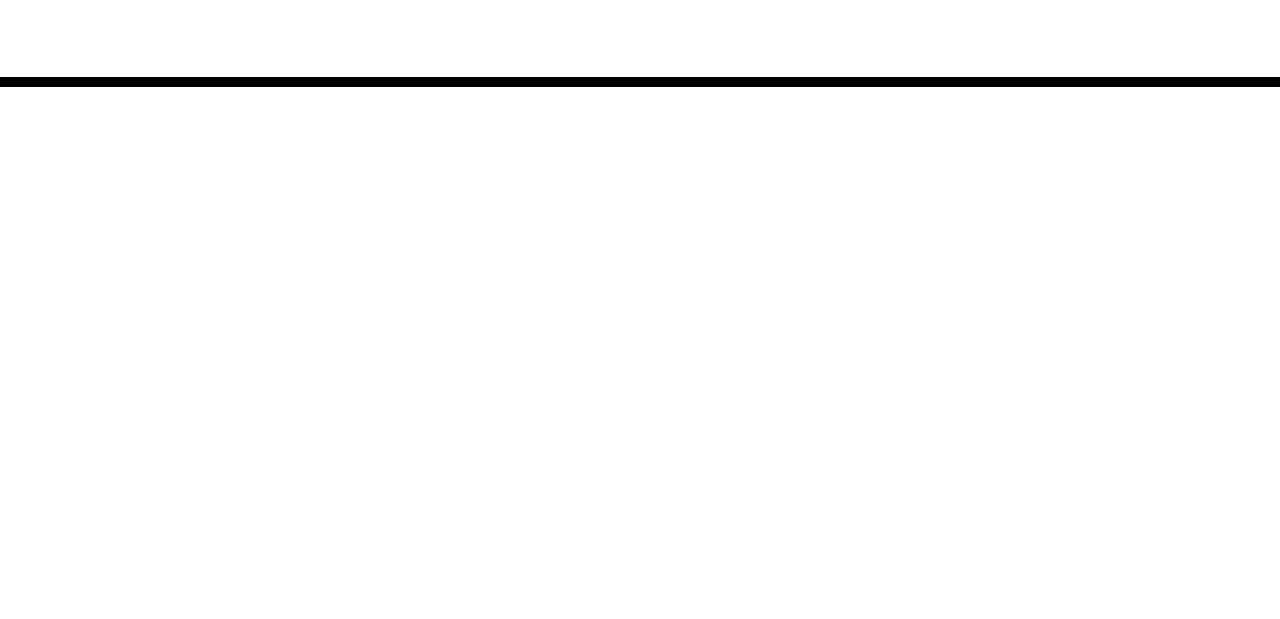
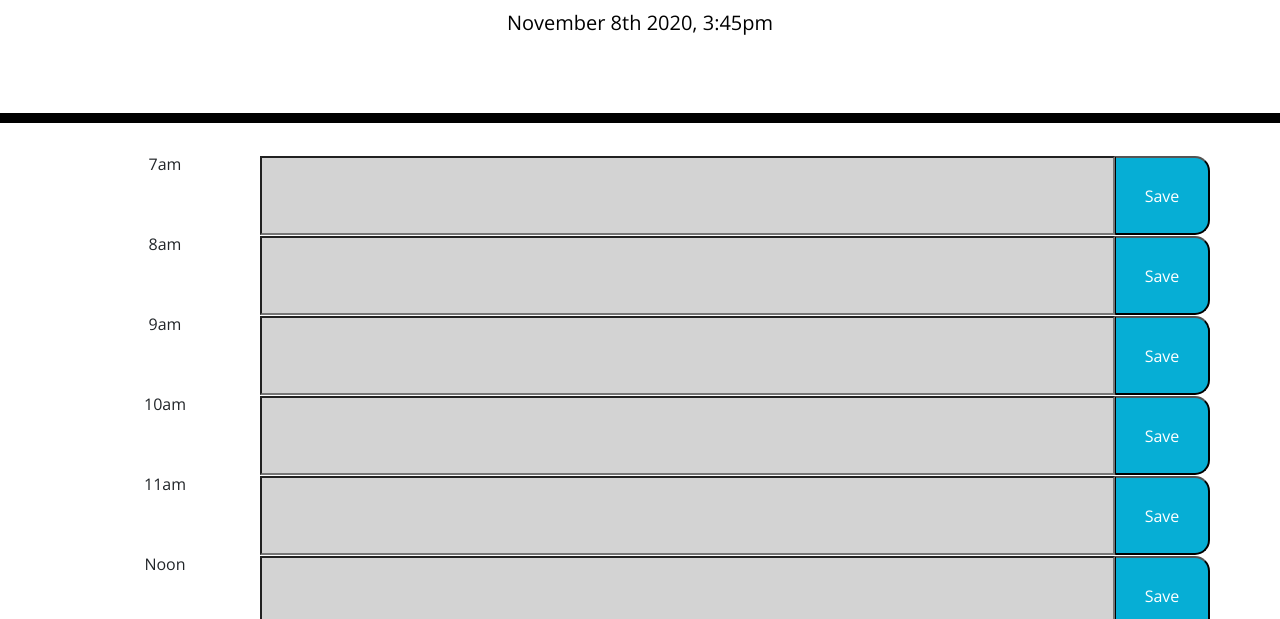
Before and after one commit to AWSiegfried/HW05-workdayscheduler, a plain HTML site: page Develop/index.html in a window 1280 px wide. Shown: the part 181-800 px from the top of the page. Drawn offline with nearby package versions, Linux system fonts and the light colour scheme.

Commit message:
created and updated div containers

```diff
--- a/Develop/index.html
+++ b/Develop/index.html
@@ -1,23 +1,13 @@
 <!DOCTYPE html>
 <html lang="en">
+
 <head>
     <meta charset="UTF-8" />
     <meta name="viewport" content="width=device-width, initial-scale=1.0" />
     <meta http-equiv="X-UA-Compatible" content="ie=edge" />
-    <link
-      rel="stylesheet"
-      href="https://stackpath.bootstrapcdn.com/bootstrap/4.3.1/css/bootstrap.min.css"
-    />
-    <link
-      rel="stylesheet"
-      href="https://use.fontawesome.com/releases/v5.8.1/css/all.css"
-      integrity="sha384-50oBUHEmvpQ+1lW4y57PTFmhCaXp0ML5d60M1M7uH2+nqUivzIebhndOJK28anvf"
-      crossorigin="anonymous"
-    />
-    <link
-      href="https://fonts.googleapis.com/css?family=Open+Sans&display=swap"
-      rel="stylesheet"
-    />
+    <link rel="stylesheet" href="https://stackpath.bootstrapcdn.com/bootstrap/4.3.1/css/bootstrap.min.css" />
+    <link rel="stylesheet" href="https://use.fontawesome.com/releases/v5.8.1/css/all.css" integrity="sha384-50oBUHEmvpQ+1lW4y57PTFmhCaXp0ML5d60M1M7uH2+nqUivzIebhndOJK28anvf" crossorigin="anonymous" />
+    <link href="https://fonts.googleapis.com/css?family=Open+Sans&display=swap" rel="stylesheet" />
     <link rel="stylesheet" href="style.css" />
     <title>Work Day Scheduler</title>
 </head>
@@ -28,11 +18,13 @@
         <p class="lead">A simple calendar app for scheduling your work day</p>
         <p id="currentDay" class="lead"></p>
     </header>
-    <div class="container">
+    <div class="container" id="displayContent">
         <!-- Timeblocks go here -->
     </div>
 
     <script src="https://cdnjs.cloudflare.com/ajax/libs/jquery/3.2.1/jquery.min.js"></script>
     <script src="https://cdnjs.cloudflare.com/ajax/libs/moment.js/2.24.0/moment.min.js"></script>
+    <script src="script.js"></script>
 </body>
+
 </html>
--- /dev/null
+++ b/Develop/script.js
@@ -0,0 +1,80 @@
+// 0. Build containers
+
+//Display Current Day
+$("#currentDay").text(moment().format("MMMM Do YYYY, h:mma"));
+
+//Current hour converted from a string to an integer
+var currentHour = parseInt(moment().format("h"));
+
+//This array will be used to save objects that include both date and time
+var savedTodos = [];
+
+// Create workHours array, to then use array length to run for loop to create ros
+var workHours = ["7", "8", "9", "10", "11", "12", "13", "14", "15", "16", "17", "18", "19"];
+var mainDisplay = $("#displayContent");
+// 0a. Each hour is one row. Then hour, text box and save button are 3 columns.  Put them in div class container, but make it a loop to create all of them with index less than workHours.length
+
+for (var i = 0; i < workHours.length; i++) {
+    //Create row
+    var newRow = $("<div>");
+    newRow.addClass("row");
+
+    //Create column 1 (hour)
+    var newColHour = $("<div>");
+    newColHour.addClass("col-md-2 col-sm-3 time-block");
+    //Add text of time to the div, adding pm/am and subtracting 12 for times after noon to not be in military time.
+    if (workHours[i] == 12) {
+        newColHour.text("Noon")
+    } else if (workHours[i] > 12) {
+        newColHour.text(parseInt(workHours[i] - 12) + "pm");
+    } else {
+        newColHour.text(parseInt(workHours[i]) + "am");
+    }
+
+    //Create column 2 (text)
+    var newColText = $("<input>");
+    newColText.addClass("col-md-9 col-sm-6 textarea");
+
+    //Change color depending on time
+    if (parseInt(workHours[i]) === moment().hour()) {
+        newColText.addClass("present");
+    } else if (parseInt(workHours[i]) < moment().hour()) {
+        newColText.addClass("past");
+    } else {
+        newColText.addClass("future");
+    }
+
+    //Create column 3 (save button)
+    var newColSave = $("<button>");
+    newColSave.addClass("col-md-1 col-sm-3 saveBtn");
+    newColSave.text("Save");
+
+    //Append columns to row
+    newRow.append(newColHour, newColText, newColSave);
+    mainDisplay.append(newRow);
+
+};
+
+//Click save to save event into local storage
+$(".saveBtn").on("click", function() {
+    var savedTodosStorage = {
+        hour: $(this).val(),
+        todo: $("#col-text-" + $(this).val()).val()
+    }
+    savedTodos.push(savedTodosStorage);
+    localStorage.setItem("savedTodos", JSON.stringify(savedTodos));
+})
+
+//Refreshed page still has saved events
+function renderSavedTodos() {
+    var savedEvents = JSON.parse(localStorage.getItem("savedTodos"));
+    console.log(savedEvents);
+
+    //Need to put the savedTodosStorage object back in
+
+}
+
+
+//Bonus
+// 1. Delete (maybe triple click, then alert delete prompt, and if true then delete, if false then keep). For now you can just rewrite the message or delete the message and save.
+// 2. If time has event, change color to reflect busy
```
Also changed, not shown: Develop/style.css (+5 -4 lines), 2 other files. Lines whose indentation alone changed are shown as unchanged.
